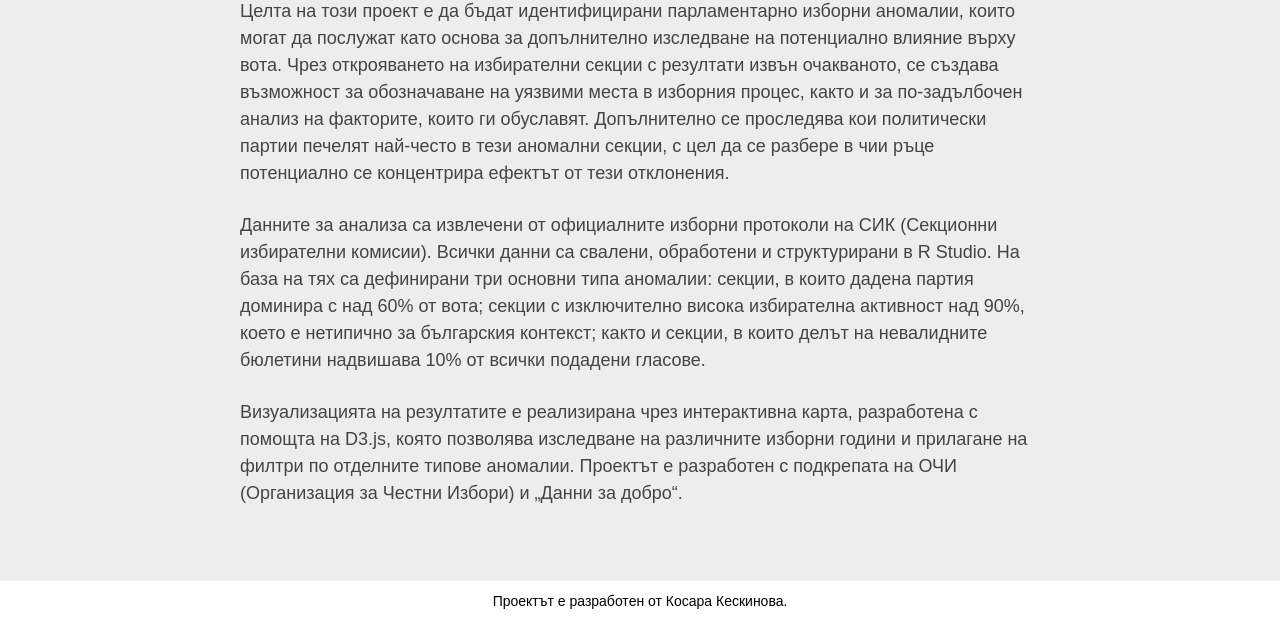
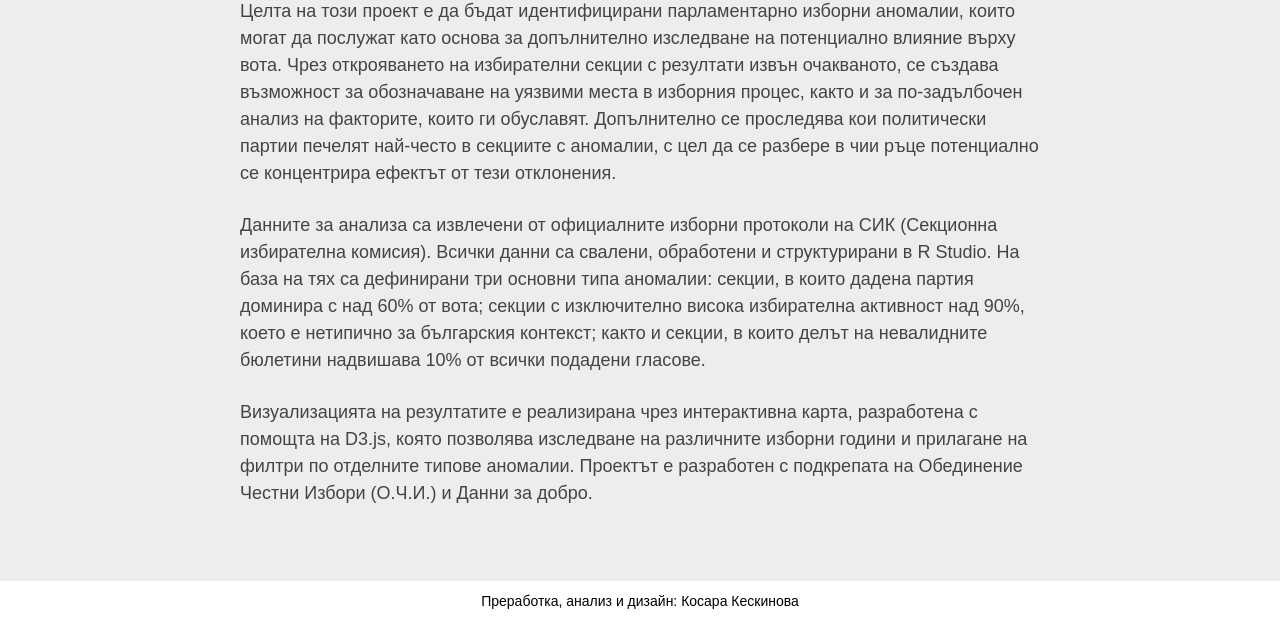
Before and after one commit to kosarakes-lab/izborni-anomalii, a plain HTML site: page methodology.html in a window 1280 px wide. Shown: the part 179-800 px from the top of the page. Drawn offline with nearby package versions, Linux system fonts and the light colour scheme.

Commit message:
Update methodology.html

```diff
--- a/methodology.html
+++ b/methodology.html
@@ -39,13 +39,13 @@
                 възможност
                 за обозначаване на уязвими места в изборния процес, както и за по-задълбочен анализ на факторите, които
                 ги
-                обуславят. Допълнително се проследява кои политически партии печелят най-често в тези аномални секции, с
+                обуславят. Допълнително се проследява кои политически партии печелят най-често в секциите с аномалии, с
                 цел да
                 се разбере в чии ръце потенциално се концентрира ефектът от тези отклонения.
             </p>
 
             <p>
-                Данните за анализа са извлечени от официалните изборни протоколи на СИК (Секционни избирателни комисии).
+                Данните за анализа са извлечени от официалните изборни протоколи на СИК (Секционна избирателна комисия).
                 Всички данни са свалени, обработени и структурирани в R Studio. На база на тях са дефинирани три основни
                 типа
                 аномалии: секции, в които дадена партия доминира с над 60% от вота; секции с изключително висока
@@ -59,14 +59,14 @@
                 Визуализацията на резултатите е реализирана чрез интерактивна карта, разработена с помощта на D3.js,
                 която позволява изследване на различните изборни години и прилагане на филтри по отделните типове
                 аномалии.
-                Проектът е разработен с подкрепата на ОЧИ (Организация за Честни Избори) и „Данни за добро“.
+                Проектът е разработен с подкрепата на Обединение Честни Избори (О.Ч.И.) и Данни за добро.
             </p>
         </section>
 
     </main>
     <footer class="site-footer">
         <p>
-            Проектът е разработен от Косара Кескинова.
+            Преработка, анализ и дизайн: Косара Кескинова
         </p>
     </footer>
 
```
